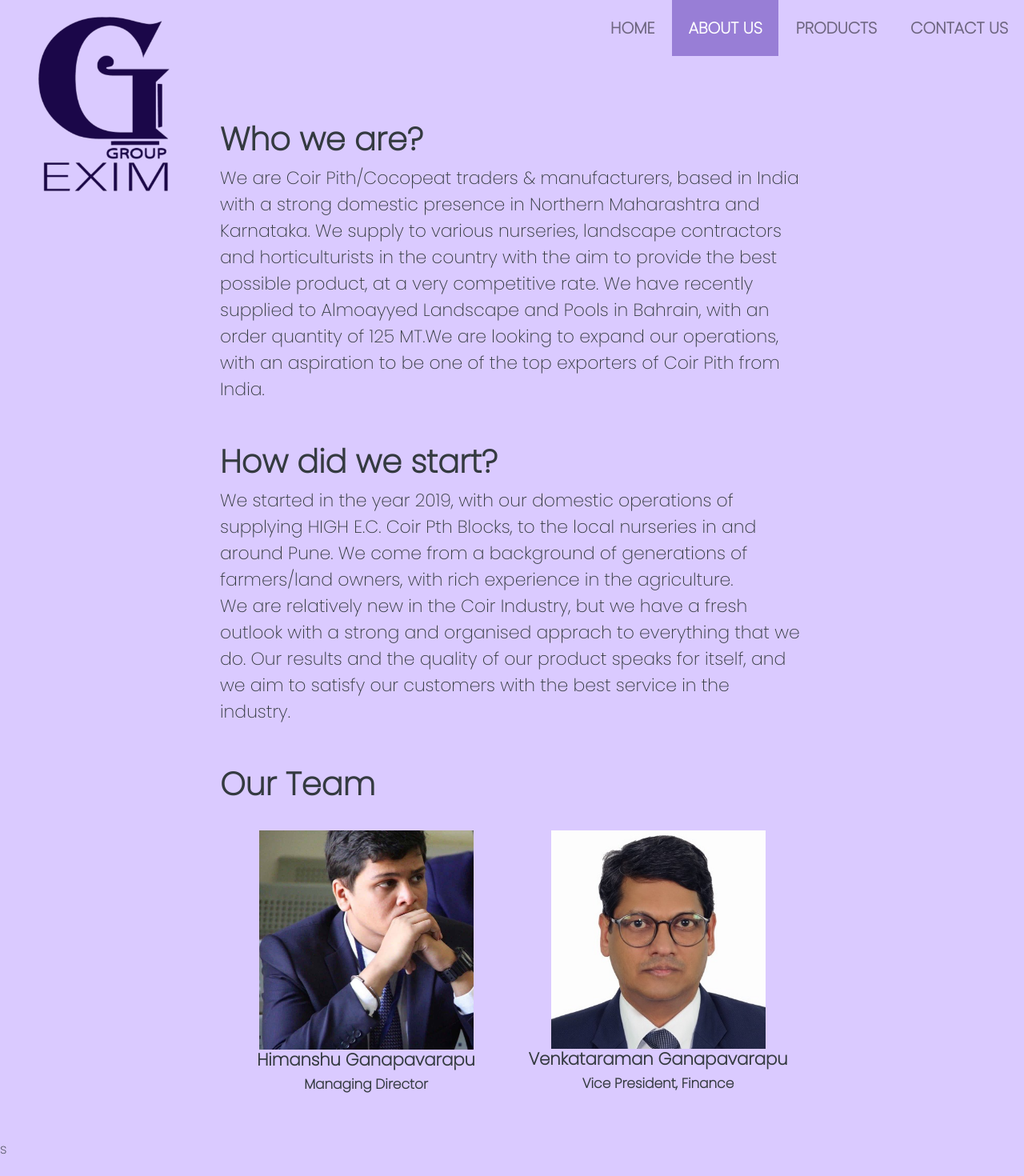
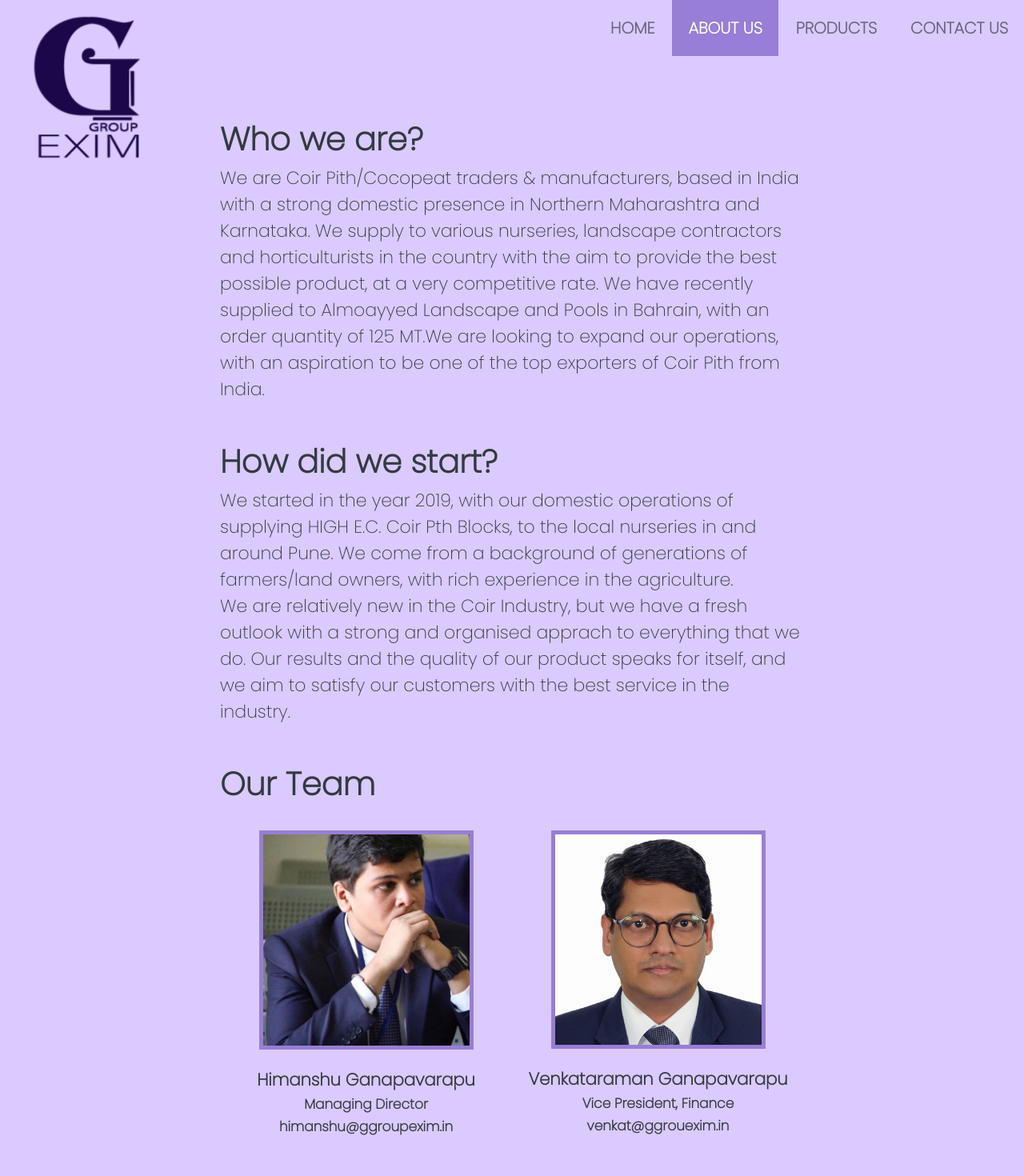
Before and after one commit to HIMA-MB02/GGROUPEXIM, a React (Create React App) app: page /about-us in a window 1280 px wide. Shown: the top 1470 px of the page at 80% size. Before the commit the page ends 1449 px from the top, so only its background shows below. Built offline with nearby package versions, Linux system fonts and the light colour scheme.

Commit message:
about us page

```diff
--- a/src/App.css
+++ b/src/App.css
@@ -35,8 +35,12 @@ body {
   background-color: var(--secondary);
 }
 
-.page-spacing {
+.page-spacing-top {
   margin-top: 10vh;
+}
+
+.page-spacing-bottom {
+  margin-bottom: 10vh;
 }
 
 p {
--- a/src/components/AboutUs/AboutUs.css
+++ b/src/components/AboutUs/AboutUs.css
@@ -14,4 +14,6 @@
 
 .team-picture {
     max-width: 80%;
+    margin-bottom: 25px;
+    border: 5px solid var(--secondary-highlight);
 }
--- a/src/components/AboutUs/AboutUs.jsx
+++ b/src/components/AboutUs/AboutUs.jsx
@@ -3,7 +3,7 @@ import './AboutUs.css';
 
 const AboutUs = () => {
   return (
-    <div className='page-spacing container'>
+    <div className='page-spacing-top page-spacing-bottom container'>
       <div className='row'>
         <div className='col-md-8 offset-md-2'>
           <div className='para-section'>
@@ -51,6 +51,7 @@ const AboutUs = () => {
                   />
                   <h5>Himanshu Ganapavarapu</h5>
                   <h6>Managing Director</h6>
+                  <h6>himanshu@ggroupexim.in</h6>
                 </div>
                 <div className='col-md-6 text-center'>
                   <img
@@ -62,6 +63,7 @@ const AboutUs = () => {
                   />
                   <h5>Venkataraman Ganapavarapu</h5>
                   <h6>Vice President, Finance</h6>
+                  <h6>venkat@ggrouexim.in</h6>
                 </div>
               </div>
             </div>
--- a/src/components/Navbar/Navbar.css
+++ b/src/components/Navbar/Navbar.css
@@ -16,7 +16,7 @@ nav {
 }
 
 .landing-page-logo-brand {
-    max-height: 260px;
+    max-width: 17vw;
     padding: 20px;
     position: fixed;
     top: 0;
```
